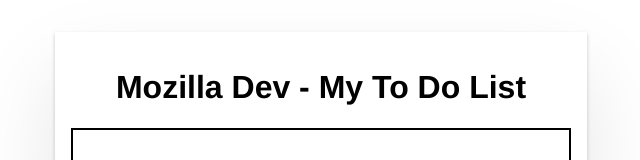
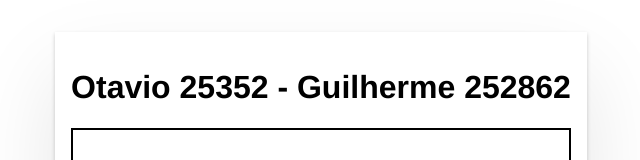
Before and after one commit to Otaviovanderlei/apitarefasotavio253524FRONT, an Angular app: page / in a window 1280 px wide. Shown: the top 160 px of the page, without its empty margins (319-959 px from the left). Built offline with nearby package versions, Linux system fonts and the light colour scheme; no server answers.

Commit message:
zero bala

```diff
--- a/src/app/app.html
+++ b/src/app/app.html
@@ -1,5 +1,5 @@
 <div class="main">
-  <h1>Mozilla Dev - My To Do List</h1>
+  <h1>Otavio 25352 - Guilherme 252862</h1>
 
   <input class="lg-text-input" #campoNovoItem />
 
```
